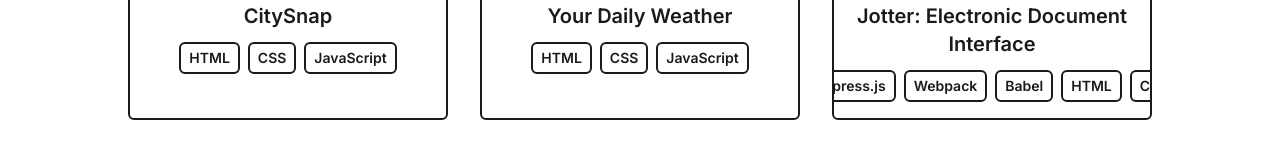
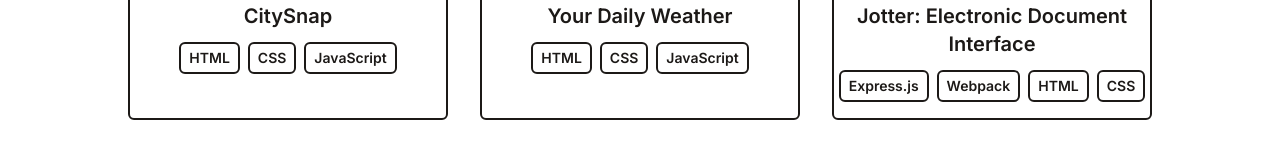
Before and after one commit to IlirHajdari/Reactfolio, a React (Vite) app: page / in a window 1280 px wide. Shown: the part 476-636 px from the top of the page. Built offline with nearby package versions, Linux system fonts and the light colour scheme.

Commit message:
removed some text

```diff
--- a/src/data/portfolio.js
+++ b/src/data/portfolio.js
@@ -14,7 +14,7 @@
   {
     title: "Jotter: Electronic Document Interface",
     imgUrl: "/assets/JEDI.png",
-    stack: ["Express.js", "Webpack", "Babel", "HTML", "CSS"],
+    stack: ["Express.js", "Webpack", "HTML", "CSS"],
     link: "https://j-e-d-i-a588d6870c22.herokuapp.com/",
   },
 ];
```
